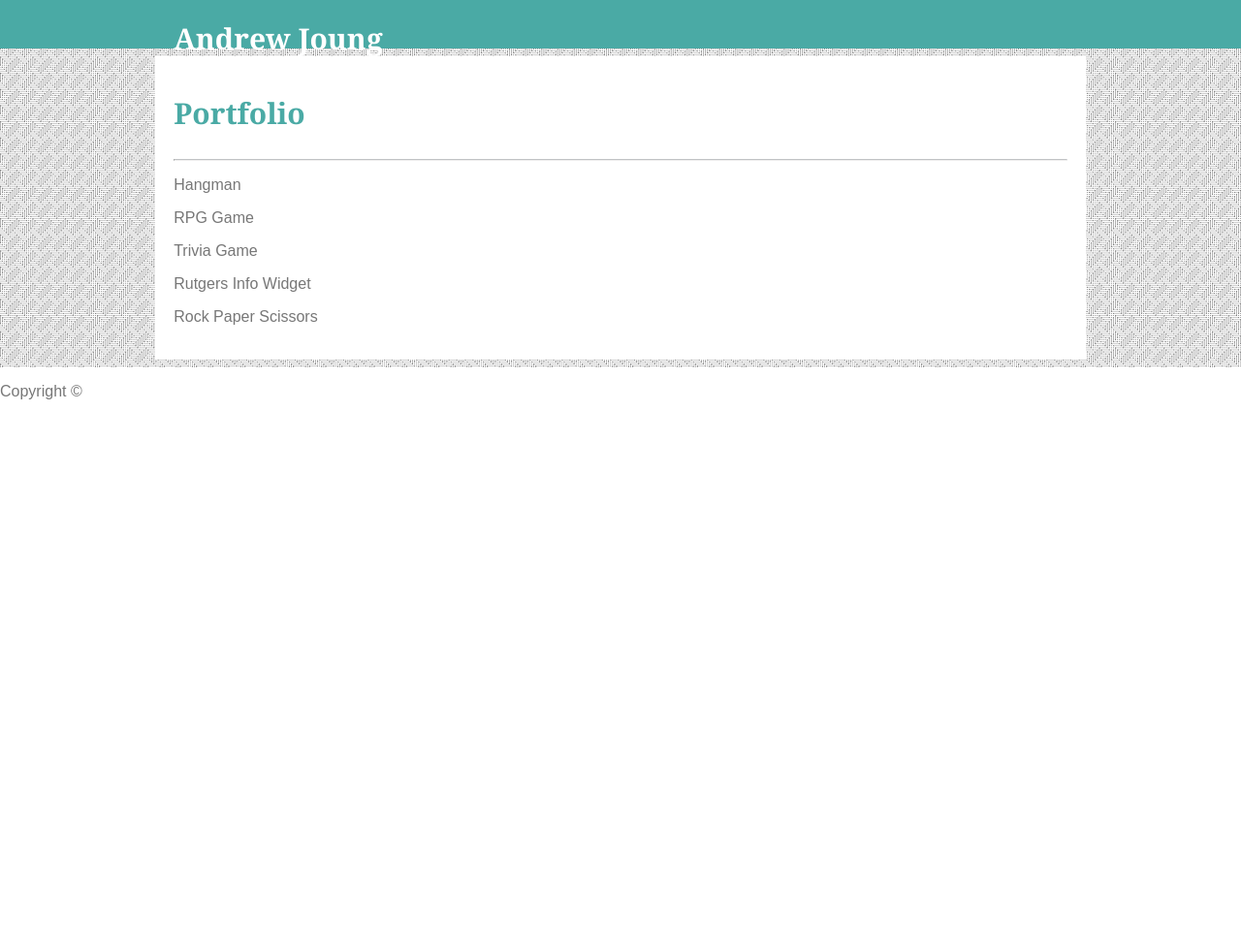
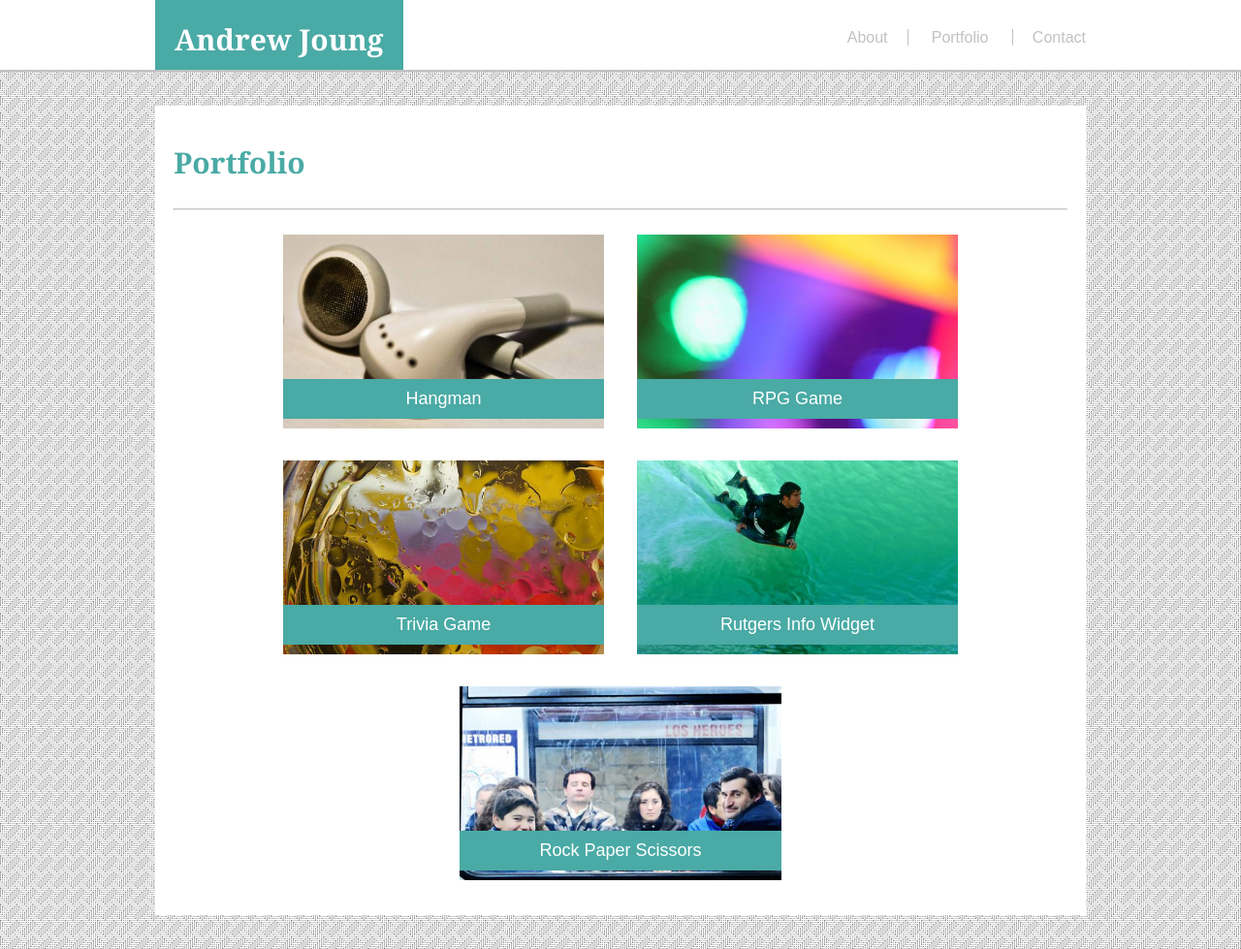
Before and after one commit to andrewjoung/Responsive-Portfolio, a plain HTML site: page portfolio.html in a window 1280 px wide. Shown: the top 979 px of the page at 97% size. Before the commit the page ends 800 px from the top, so only its background shows below. Drawn offline with Linux system fonts and the light colour scheme.

Commit message:
complete responsive css design for all pages

```diff
--- a/assets/css/responsive-style.css
+++ b/assets/css/responsive-style.css
@@ -46,8 +46,13 @@ h1 {
     font-size:30px;
 }
 
+
+.headerContainer {
+    height:50px;
+}
+
 .logo {
-    float:left;
+    text-align:center;
     margin:0;
     background-color:#4aaaa5;
     color: #ffffff;
@@ -58,100 +63,71 @@ h1 {
     padding:2%;
 }
 
-/* remember to change this*/
-.nav {
-    display:none;
-}
-
 .contentHeader {
     color:#4aaaa5;
     margin-top: 2%;
     margin-bottom: 3%;
 }
 
+/*hide the main nav on smaller screens*/
+.nav {
+    display:none;
+}
+
+/*originally show smaller screen nav*/
+.smallerNav {
+    height:35px;
+    background-color: #ffffff;
+    text-align:center;
+    padding-top: 10px;
+    font-size: 15px;
+}
+
+.smallerNav a {
+    text-decoration: none;
+}
+
+.portfolio, .about, .contact {
+    color:#c0c2c4;
+}
+
+.portfolio {
+    padding-left: 23px;
+    padding-right: 23px;
+}
+
+.about {
+    padding-right: 23px;
+    border-right: solid 1px #c0c2c4;
+}
+
+.contact {
+    padding-left: 23px;
+    border-left: solid 1px #c0c2c4;
+}
+
+/* ********************************** */
+
 .content {
     height: fit-content;
     background-color:#ffffff;
 }
-#header {
-    height:50px;
-    background-color:#4aaaa5;
-}
-
-#selfPortrait {
-    height:30%;
-    width:100%;
-}
-
-#mainContent {
-    background-image:url('../images/crossline-lines.png');
-    padding-top:8px;
-    padding-bottom:8px;
-}
-
-/*
-p {
-    font-size: 18px;
-}
-
-.logo {
-    float:left;
-    margin:0;
-    background-color:#4aaaa5;
-    color: #ffffff;
-    height:72px;
-}
-
-.nav {
-    float:right;
-    padding:3%;
-}
-
-.nav a {
-    text-decoration: none;
-}
-
-.contact, .portfolio {
-    margin-left:15px;
-}
-
-.about, .portfolio {
-    padding-right:15px;
-    border-right: solid 0.5px #c0c2c4;
-}
-
-.logo, .content {
-    padding:2%;
-}
-
-.content {
-    height:fit-content;
-    background-color:#ffffff;
-}
-
-.contentHeader {
-    margin-top:0;
-    font-size: 30px;
-    color:#4aaaa5;
-}
 
 .flexContainer {
     display:flex;
-    flex-wrap: wrap;
-    flex-direction: row;
+    flex-wrap:wrap;
     justify-content: center;
-    width:75%;
-    margin: 0 auto;
+    width:90%;
+    margin:0 auto;
 }
 
 .flexItem {
-    height:200px;
+    height:250px;
     margin:2%;
-    background-color:black;
 }
 
 .box1, .box2, .box3, .box4, .box5 {
-    flex-basis:40%;
+    flex-basis:100%;
     position:relative;
     background-size:cover;
     background-position:center;
@@ -182,14 +158,12 @@ p {
     bottom: 0;
     background-color: #4aaaa5;
     width: 100%;
-    height: 15%;
+    height: fit-content;
     text-align: center;
-    padding-top: 5%;
+    padding-top: 10px;
+    padding-bottom: 10px;
     color: #ffffff;
-}
-
-.portfolioContent {
-    height: 800px;
+    margin-bottom: 10px
 }
 
 .info {
@@ -224,30 +198,29 @@ p {
 }
 
 #header {
-    background-color:#ffffff;
-    height:74px;
-    border-bottom:solid 2px #c0c2c4;
+    height:50px;
+    background-color:#4aaaa5;
+}
+
+#selfPortrait {
+    height:30%;
+    width:100%;
 }
 
 #mainContent {
-    height:fit-content;
+    height:100%;
     background-image:url('../images/crossline-lines.png');
-    padding-top:30px;
-    padding-bottom:30px;
+    padding-top:8px;
+    padding-bottom:8px;
+    margin-top:40px; /*leave room on smaller screens for nav*/
     border-bottom: solid 4px #4aaaa5;
 }
 
-#selfPortrait {
-    width: 250px;
-    height: 200px;
-    float:left;
-    margin-right:15px;
-}
+#footer {
 
-#footer {
+    width:100%;
     height:150px;
     background-color:#666666;
-
 }
 
 #footer p {
@@ -257,4 +230,84 @@ p {
     font-size:14px;
     padding-top:30px;
 }
-*/
+
+@media (min-width:768px) {
+    .logo {
+        float:left;
+        margin:0;
+        background-color:#4aaaa5;
+        color: #ffffff;
+        height:72px;
+        padding:20px;
+    }
+
+    #header {
+        background-color:#ffffff;
+        height:74px;
+        border-bottom:solid 2px #c0c2c4;
+    }
+
+    .smallerNav {
+        display:none;
+    }
+
+    .nav {
+        display:block;
+        float:right;
+        padding-top:27px;
+        padding-bottom:27px;
+    }
+
+    .nav a {
+        text-decoration: none;
+    }
+
+    .portfolio {
+        padding-left:20px;
+        padding-right:20px;
+    }
+
+    .about {
+        padding-right:20px;
+    }
+
+    .contact {
+        padding-left:20px;
+    }
+
+    .flexItem {
+        width: 275px;
+        height: 200px;
+    }
+
+    .box1, .box2, .box3, .box4, .box5 {
+        flex-basis:40%;
+    }
+
+    #mainContent {
+        margin-top:0;
+        padding-top: 20px;
+        padding-bottom:20px;
+    }
+
+    #selfPortrait {
+        width: 250px;
+        height:200px;
+        float:left;
+        margin-right:15px;
+    }
+
+}
+
+@media (min-width:980px) {
+
+    p {
+        font-size:18px;
+    }
+
+    #mainContent {
+        padding-top: 35px;
+        padding-bottom: 35px;
+    }
+
+}
--- a/assets/css/style.css
+++ b/assets/css/style.css
@@ -29,7 +29,7 @@ p {
 }
 
 .nav {
-    float:right;
+    display:block;
     padding:3%;
 }
 
--- a/portfolio.html
+++ b/portfolio.html
@@ -13,13 +13,18 @@
 
     <body>
         <header id="header">
-            <div class="container">
+            <div class="container headerContainer">
                 <h1 class="logo">Andrew Joung</h1>
                 <div class="nav">
                     <a class="about" href="index.html">About</a>
                     <a class="portfolio" href="portfolio.html"> Portfolio </a>
                     <a class="contact" href="contact.html">Contact</a>
                 </div>
+            </div>
+            <div class="smallerNav">
+                <a class="about" href="index.html">About</a>
+                <a class="portfolio" href="portfolio.html"> Portfolio </a>
+                <a class="contact" href="contact.html">Contact</a>
             </div>
         </header>
 
```
Also changed, not shown: contact.html (+5 -0 lines), index.html (+7 -2 lines).
